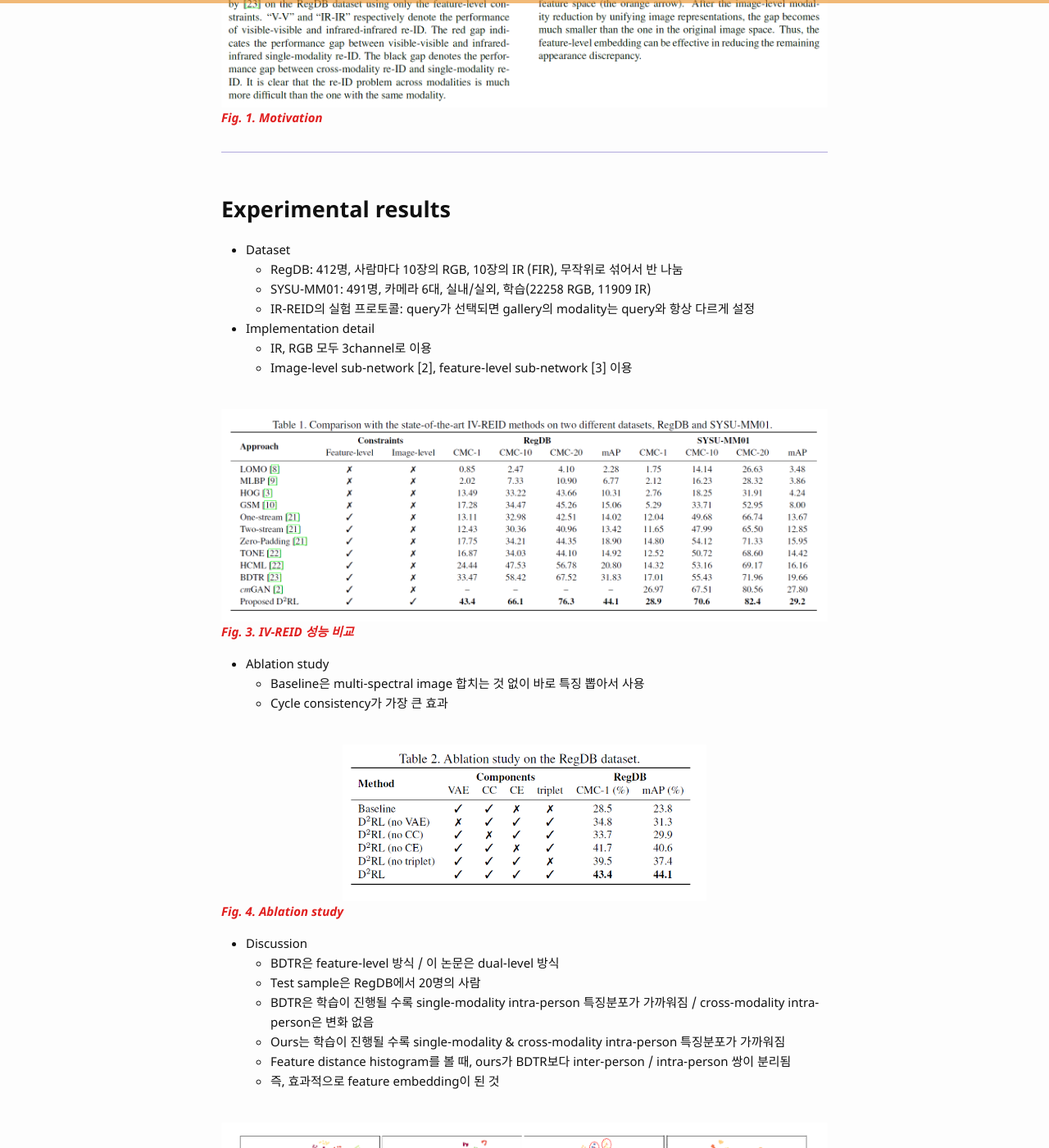
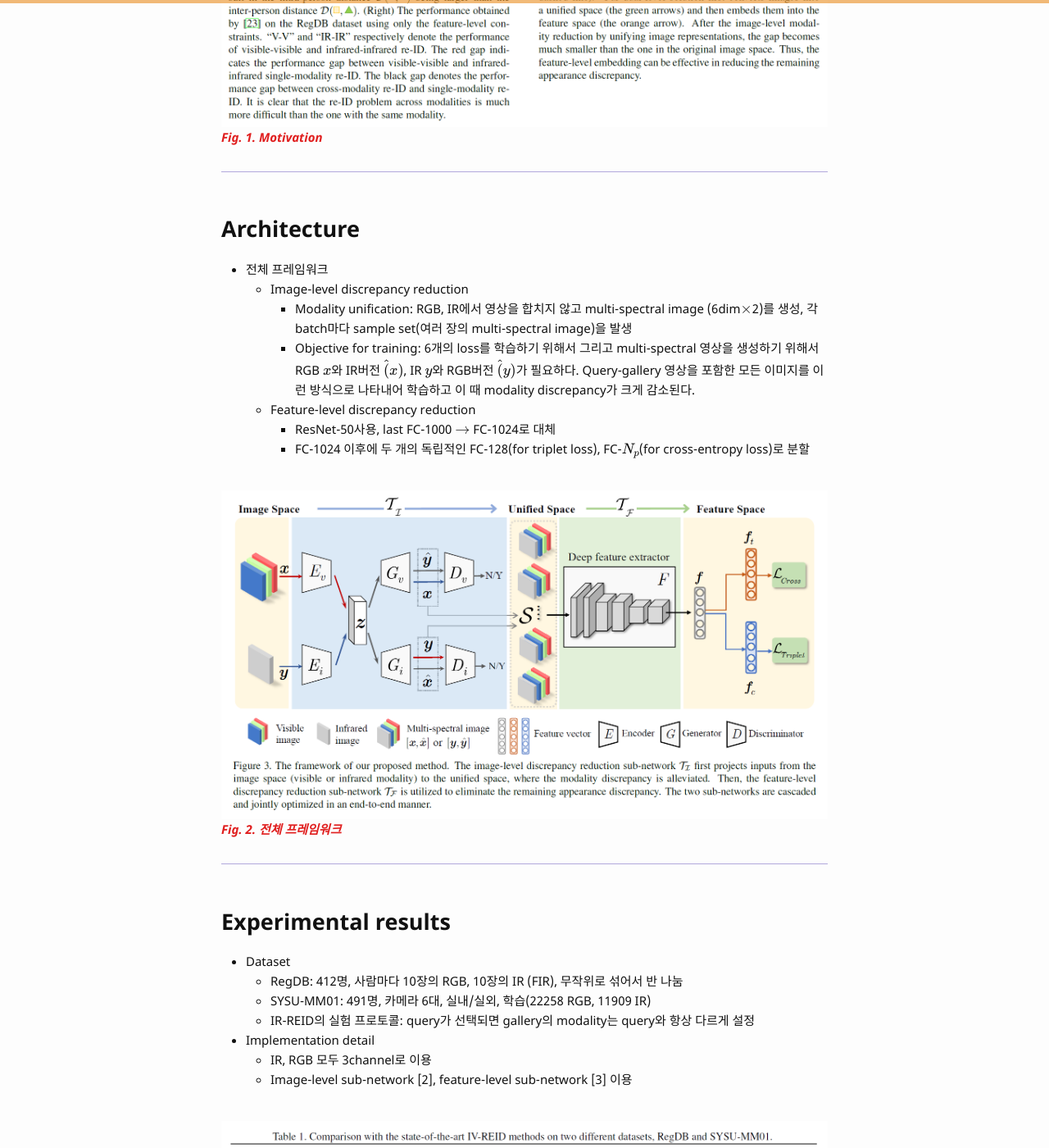
Before and after one commit to bismex/bismex.github.io, a Jekyll site: the page built from _posts/2019-06-19-DDRL.md, in a window 1280 px wide and 1400 px high, scrolled down 1334 px. Shown: the whole window at 82% size. Built offline with Jekyll 4.4.1, drawn with Linux system fonts in a browser that asks for light colours; formulas are drawn with MathJax 3; some of the changed text lies outside the part shown.

Commit message:
Update 2019-06-19-DDRL.md

```diff
--- a/_posts/2019-06-19-DDRL.md
+++ b/_posts/2019-06-19-DDRL.md
@@ -40,6 +40,24 @@ tags: CV re-id disentanglement gan
 ![picture]({{ '/assets/images/DDRL01.png' | relative_url }})
 {: style="width: 100%;" class="center"}
 <span style="color: #e01f1f;">***Fig. 1. Motivation***</span>
+
+---
+
+## Architecture
+
+- 전체 프레임워크
+  - Image-level discrepancy reduction
+    - Modality unification: RGB, IR에서 영상을 합치지 않고 multi-spectral image (6dim$$\times$$2)를 생성, 각 batch마다 sample set(여러 장의 multi-spectral image)을 발생
+    - Objective for training: 6개의 loss를 학습하기 위해서 그리고 multi-spectral 영상을 생성하기 위해서 RGB $$x$$와 IR버전 $$\hat(x)$$, IR $$y$$와 RGB버전 $$\hat(y)$$가 필요하다. Query-gallery 영상을 포함한 모든 이미지를 이런 방식으로 나타내어 학습하고 이 때 modality discrepancy가 크게 감소된다.
+  - Feature-level discrepancy reduction
+    - ResNet-50사용, last FC-1000 $$\rightarrow$$ FC-1024로 대체
+    - FC-1024 이후에 두 개의 독립적인 FC-128(for triplet loss), FC-$$N_p$$(for cross-entropy loss)로 분할
+
+<br/>
+![picture]({{ '/assets/images/DDRL02.png' | relative_url }})
+{: style="width: 100%;" class="center"}
+<span style="color: #e01f1f;">***Fig. 2. 전체 프레임워크***</span>
+
 
 ---
 
@@ -109,5 +127,7 @@ tags: CV re-id disentanglement gan
 ## References
 
 [1] Wang, Zhixiang, et al. "Learning to Reduce Dual-level Discrepancy for Infrared-Visible Person Re-identification." Proceedings of the IEEE Conference on Computer Vision and Pattern Recognition. Vol. 2. No. 3. 2019.
+
 [2] https://github.com/mingyuliutw/UNIT
+
 [3] https://github.com/Cysu/open-reid
```
